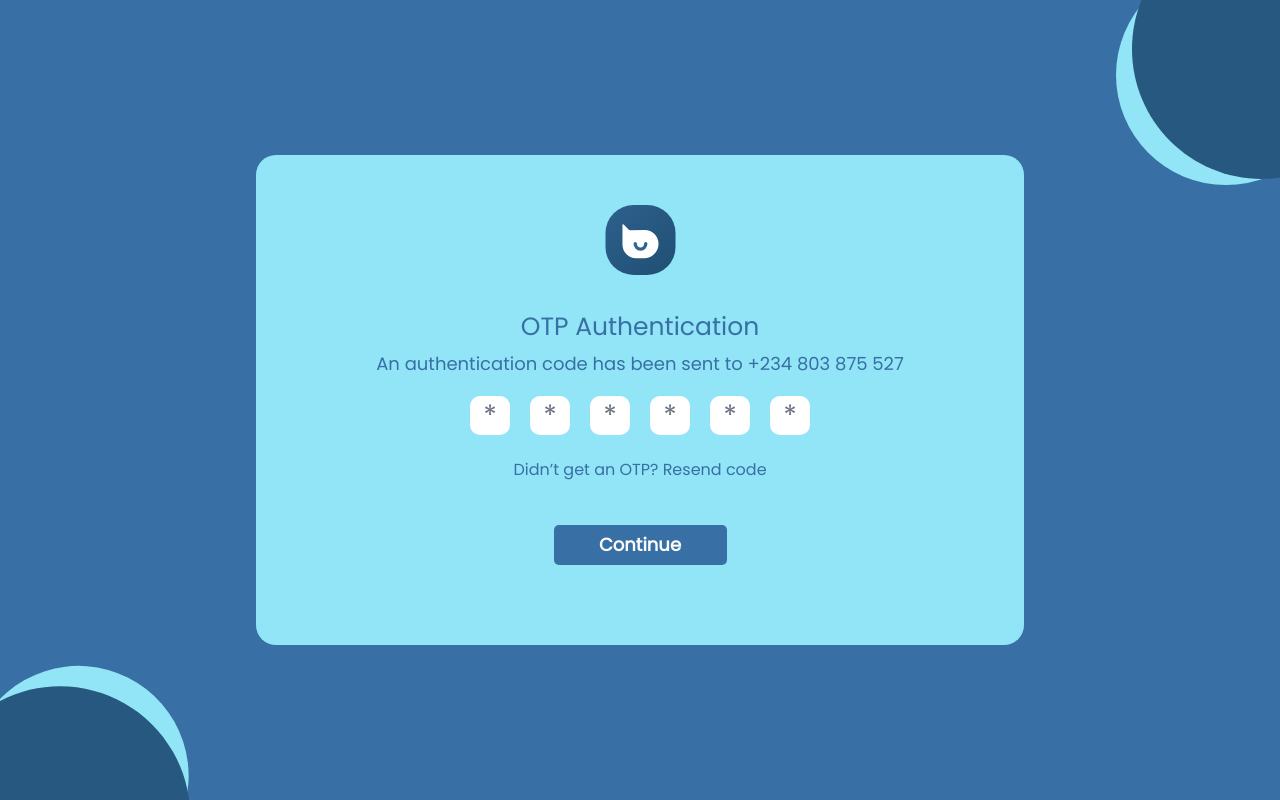
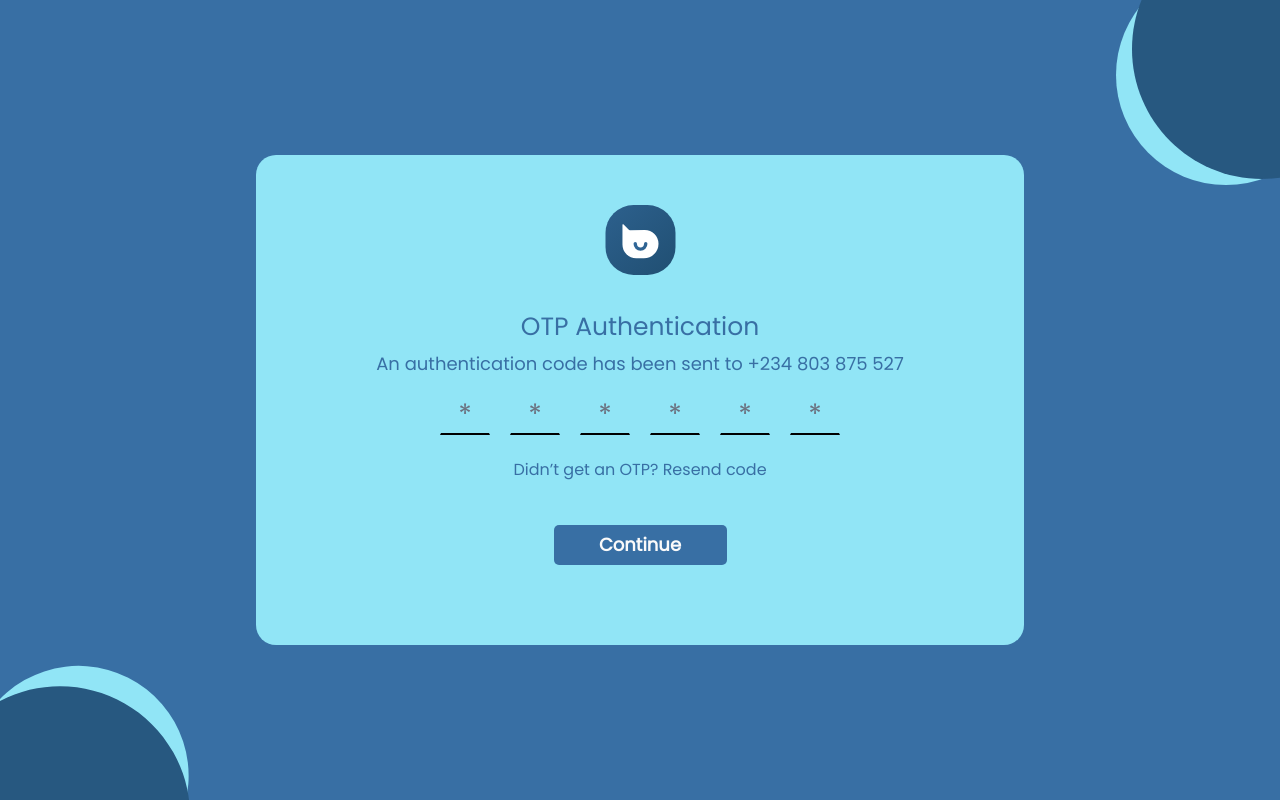
Before and after one commit to DannyPreye/Chat, a Next.js app: page /auth/phoneAuth in a window 1280 px wide. Built offline with nearby package versions, Linux system fonts and the light colour scheme.

Commit message:
removed the borders from pininput component

```diff
--- a/components/PinInput.jsx
+++ b/components/PinInput.jsx
@@ -9,7 +9,7 @@ const PinInput = () => {
   return (
     <input
       type="password"
-      className="w-[40px] h-[39px] placeholder:grid placeholder:place-item-center rounded-[10px] text-center text-[28px] font-[500] leading-[119.5%] border-transparent focus:ring-0"
+      className="w-[50px] h-[39px] placeholder:grid placeholder:place-item-center bg-transparent border-b-2 border-black  text-center text-[28px] font-[500] leading-[119.5%] border-t-transparent border-x-transparent focus:border-x-transparent focus:border-t-transparent focus:ring-0"
       placeholder="*"
       maxLength={1}
       onKeyUp={toggleNext}
```
